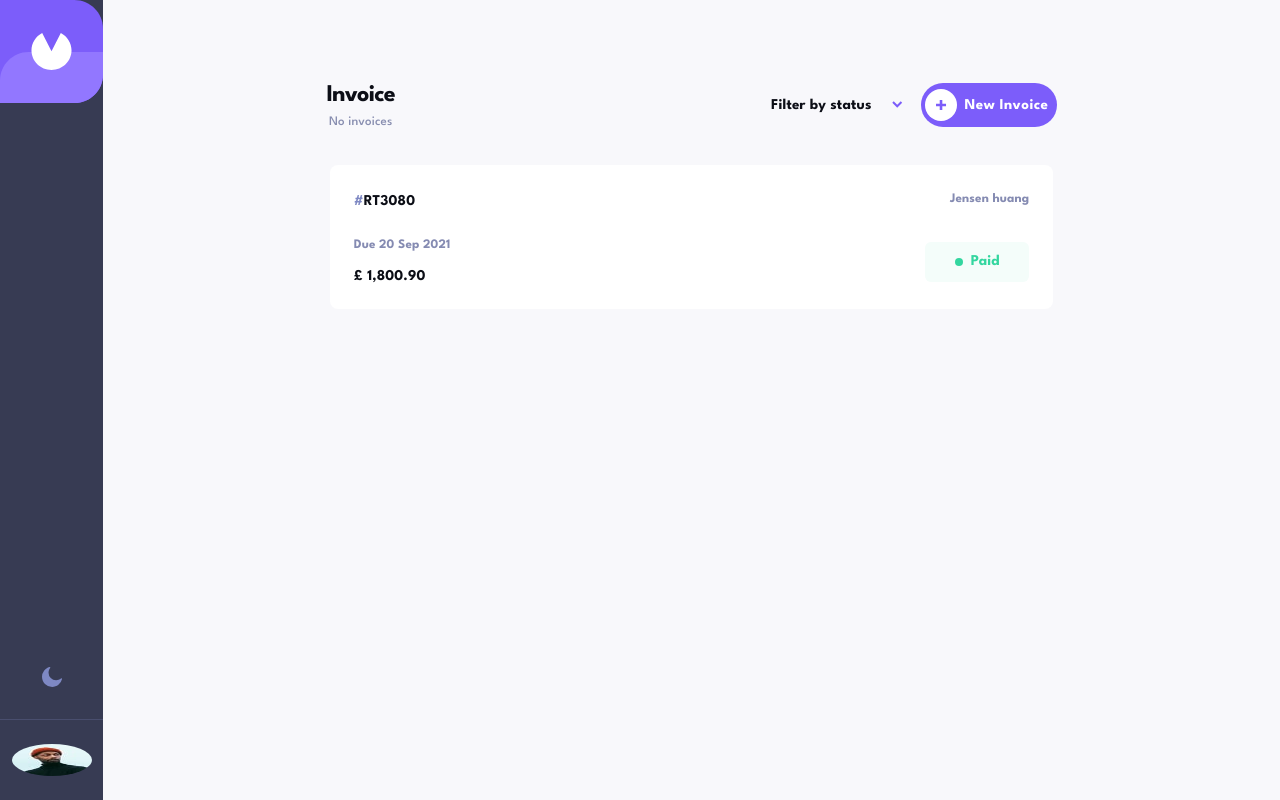
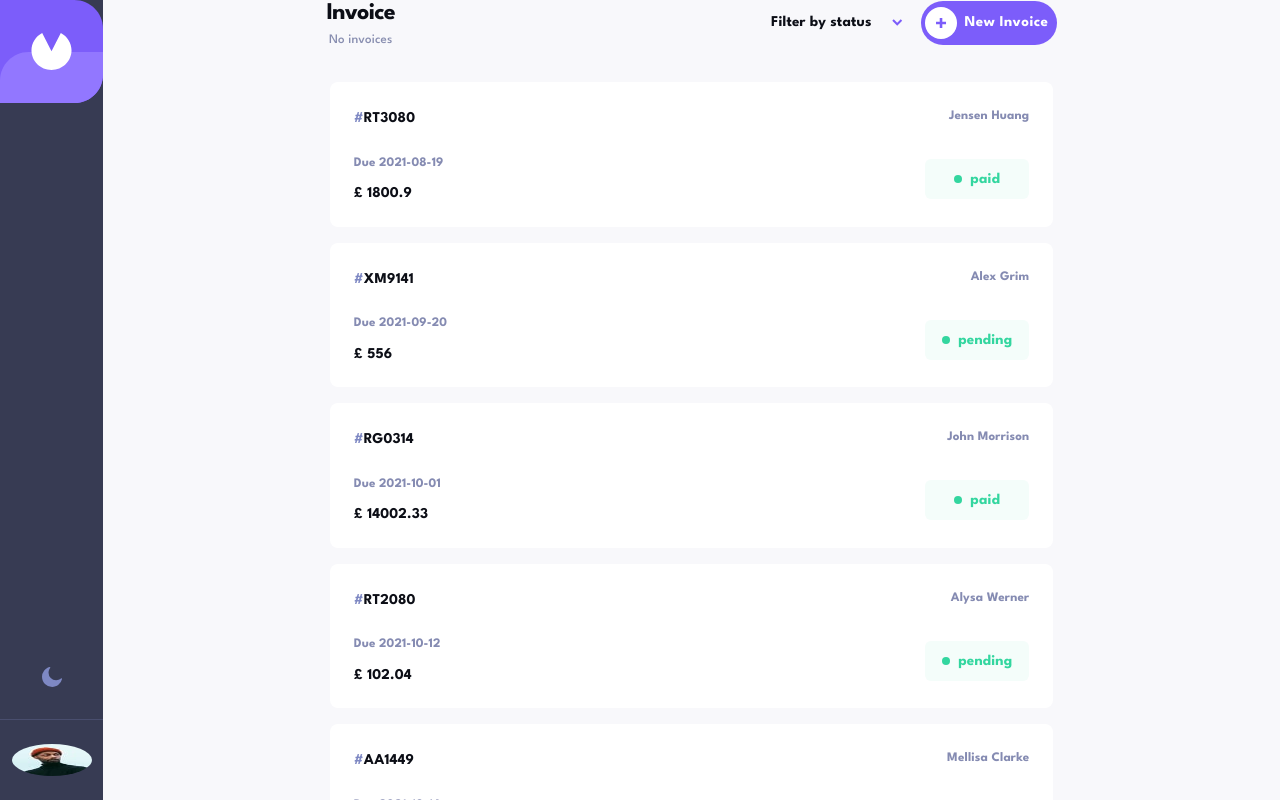
Before and after one commit to bilanoo/invoice, a React (Vite) app: page / in a window 1280 px wide. Built offline with nearby package versions, Linux system fonts and the light colour scheme.

Commit message:
iterating over data and displaying each invoice information.

```diff
--- a/src/pages/Homepage/Homepage.tsx
+++ b/src/pages/Homepage/Homepage.tsx
@@ -6,12 +6,9 @@ import { Container, InvoiceContainer } from "./HomepageStyles";
 import { InvoiceNavbar } from "../../InvoiceNavbar/InvoiceNavbar";
 import { EmptyInvoice } from "../../EmptyInvoice/EmptyInvoice";
 import { InvoiceDetail } from "./features/InvoicesDetail/InvoicesDetail";
-import { useAppSelector } from "../hooks";
 
 export const Homepage = () => {
   const [lightOrDarkMode, setLightOrDarkMode] = useState<PaletteMode>("light");
-
-  const invoiceData = useAppSelector((state) => state.invoice.value);
 
   // Update the theme only if the mode changes
   const theme = useMemo(
@@ -19,7 +16,6 @@ export const Homepage = () => {
     [lightOrDarkMode]
   );
 
-  console.log(invoiceData);
   return (
     <ThemeProvider theme={theme}>
       <Container>
--- a/src/pages/Homepage/HomepageStyles.tsx
+++ b/src/pages/Homepage/HomepageStyles.tsx
@@ -20,6 +20,7 @@ export const InvoiceContainer = styled(Box)(() => ({
     display: "flex",
     flexDirection: "column",
     height: "100%",
+    overflow: "auto",
   },
   "@media only screen and (min-width: 992px)": {
     "&": {
--- a/src/pages/Homepage/features/InvoicesDetail/Invoice/Invoice.tsx
+++ b/src/pages/Homepage/features/InvoicesDetail/Invoice/Invoice.tsx
@@ -12,24 +12,38 @@ import {
   StatusText,
 } from "./SingleInvoiceStyles";
 
-export const Invoice = () => {
+interface InvoiceProps {
+  invoiceId: string;
+  clientName: string;
+  dueDate: string;
+  invoiceAmount: number;
+  status: string;
+}
+
+export const Invoice = ({
+  invoiceId,
+  clientName,
+  dueDate,
+  invoiceAmount,
+  status,
+}: InvoiceProps) => {
   return (
     <Container>
       <IdAndNameContainer>
         <InvoiceId>
           <span style={{ color: "#7E88C3" }}>#</span>
-          RT3080
+          {invoiceId}
         </InvoiceId>
-        <SmallInformationText>Jensen huang</SmallInformationText>
+        <SmallInformationText>{clientName}</SmallInformationText>
       </IdAndNameContainer>
       <InvoicePaymentInformation>
         <DueDateAndPaymentInformation>
-          <DueDateText>Due 20 Sep 2021</DueDateText>
-          <InvoiceAmount>£ 1,800.90</InvoiceAmount>
+          <DueDateText>Due {dueDate}</DueDateText>
+          <InvoiceAmount>£ {invoiceAmount}</InvoiceAmount>
         </DueDateAndPaymentInformation>
         <InvoiceStatus>
           <Ball />
-          <StatusText>Paid</StatusText>
+          <StatusText>{status}</StatusText>
         </InvoiceStatus>
       </InvoicePaymentInformation>
     </Container>
--- a/src/pages/Homepage/features/InvoicesDetail/InvoicesDetail.tsx
+++ b/src/pages/Homepage/features/InvoicesDetail/InvoicesDetail.tsx
@@ -1,10 +1,29 @@
+import { useAppSelector } from "../../../hooks";
 import { Invoice } from "./Invoice/Invoice";
 import { Container } from "./InvoicesDetailStyles";
 
 export const InvoiceDetail = () => {
+  const invoiceData = useAppSelector((state) => state.invoice.value);
   return (
     <Container>
-      <Invoice />
+      {invoiceData.map((invoice) => (
+        <Invoice
+          key={invoice.id}
+          invoiceId={invoice.id}
+          clientName={invoice.clientName}
+          dueDate={invoice.paymentDue}
+          status={invoice.status}
+          invoiceAmount={invoice.total}
+        />
+      ))}
+
+      {/* <Invoice
+        invoiceId={"2"}
+        clientName={"blal"}
+        dueDate={"2021-08-19"}
+        status={"paid"}
+        invoiceAmount={100}
+      /> */}
     </Container>
   );
 };
--- a/src/pages/Homepage/features/InvoicesDetail/InvoicesDetailStyles.tsx
+++ b/src/pages/Homepage/features/InvoicesDetail/InvoicesDetailStyles.tsx
@@ -6,6 +6,7 @@ export const Container = styled(Box)(() => ({
     flexDirection: "column",
     height: "100%",
     margin: "32px 24px 0 24px",
+    gap: "16px",
   },
   "@media only screen and (min-width: 992px)": {
     "&": {
```
